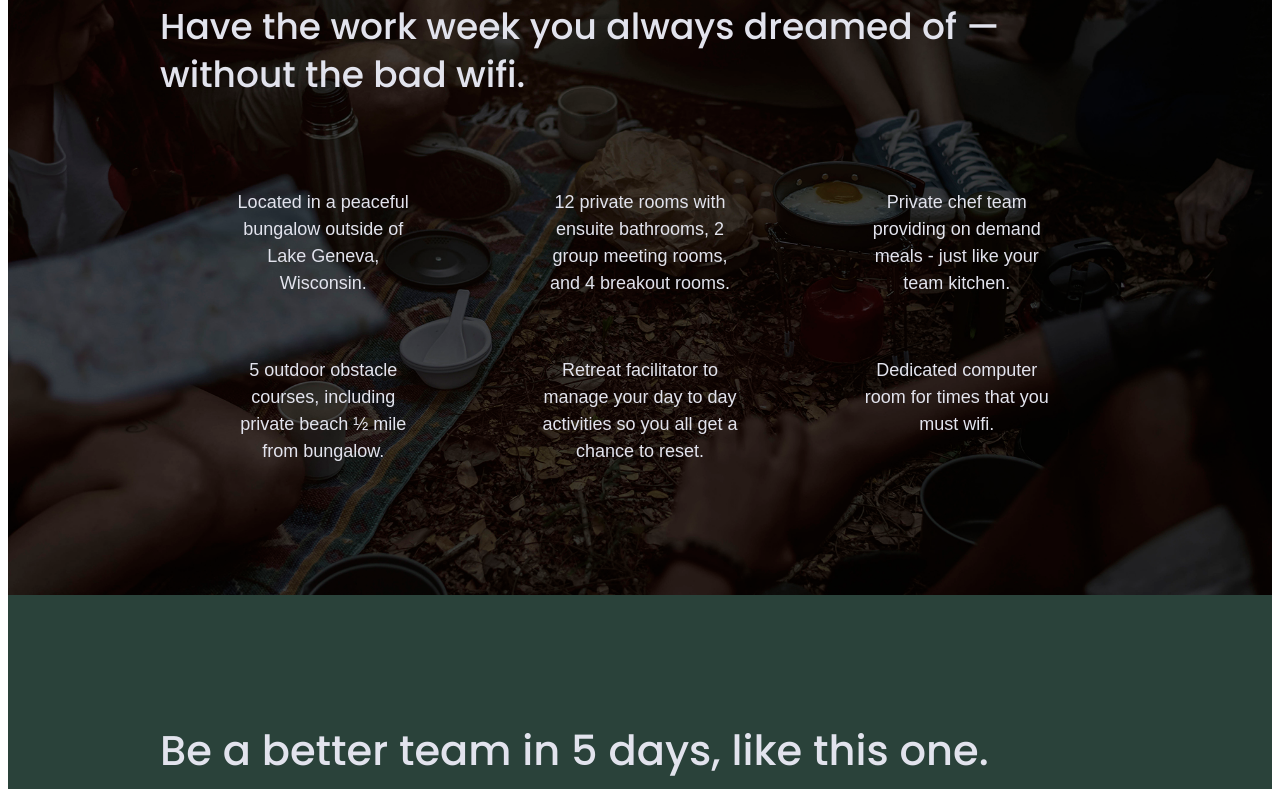
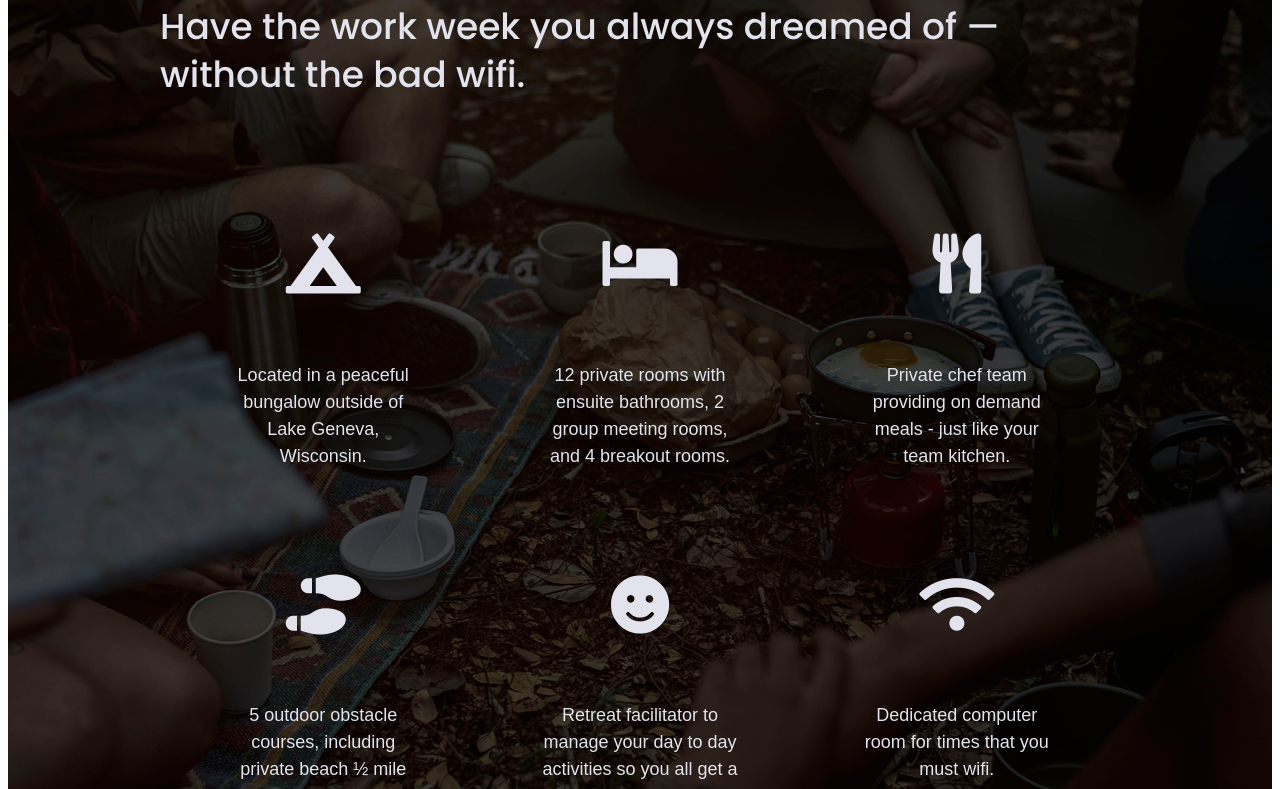
Before and after one commit to vons-el/unplugged-take-4, a website built with webpack: page index.html in a window 1280 px wide. Shown: the part 1177-1966 px from the top of the page. Built offline with nearby package versions, Linux system fonts and the light colour scheme.

```diff
--- a/css/style.css
+++ b/css/style.css
@@ -303,12 +303,19 @@ input[type=button] {
   width: 70%;
   margin: 30px 0;
 }
+
 .features .features-items {
   display: flex;
   justify-content: center;
   align-items: flex-start;
   flex-flow: row wrap;
   margin: 0;
+}
+
+.features h3 {
+  text-align: center;
+  font-size: 3.75rem;
+  margin-bottom: 40px;
 }
 
 .features p {
--- a/index.html
+++ b/index.html
@@ -6,6 +6,9 @@
   <meta name="viewport" content="width=device-width, initial-scale=1">
   <title>Unplugged Retreat</title>
   <link rel="stylesheet" href="css/style.css">
+
+<!-- FontAwesome CDN version 5.5 -->
+<link rel="stylesheet" href="https://use.fontawesome.com/releases/v5.5.0/css/all.css" integrity="sha384-B4dIYHKNBt8Bc12p+WXckhzcICo0wtJAoU8YZTY5qE0Id1GSseTk6S+L3BlXeVIU" crossorigin="anonymous">
   <meta name="description" content="">
 
   <meta property="og:title" content="">
@@ -75,27 +78,39 @@
       <h2>Have the work week you always dreamed of — without the bad wifi.</h2>
       <div class="features-items">
         <article>
-          <p class="fontawesome-icons"></p>
+          <h3 class="fontawesome-icons">
+            <i class="fas fa-campground"></i>
+          </h3>
           <p class="features-item-description">Located in a peaceful bungalow outside of Lake Geneva, Wisconsin.</p>
         </article>
          <article>
-          <p class="fontawesome-icons"></p>
+          <h3 class="fontawesome-icons">
+            <i class="fas fa-bed"></i>
+          </h3>
           <p class="features-item-description">12 private rooms with ensuite bathrooms, 2 group meeting rooms, and 4 breakout rooms.</p>
         </article>
          <article>
-          <p class="fontawesome-icons"></p>
+          <h3 class="fontawesome-icons">
+            <i class="fas fa-utensils"></i>
+          </h3>
           <p class="features-item-description">Private chef team providing on demand meals - just like your team kitchen.</p>
         </article>
          <article>
-          <p class="fontawesome-icons"></p>
+          <h3 class="fontawesome-icons">
+            <i class="fas fa-shoe-prints"></i>
+          </h3>
           <p class="features-item-description">5 outdoor obstacle courses, including private beach ½ mile from bungalow.</p>
         </article>
          <article>
-          <p class="fontawesome-icons"></p>
+          <h3 class="fontawesome-icons">
+            <i class="fas fa-smile"></i>
+          </h3>
           <p class="features-item-description">Retreat facilitator to manage your day to day activities so you all get a chance to reset.</p>
         </article>
          <article>
-          <p class="fontawesome-icons"></p>
+          <h3 class="fontawesome-icons">
+            <i class="fas fa-wifi"></i>
+          </h3>
           <p class="features-item-description">Dedicated computer room for times that you must wifi.</p>
         </article>
       </div>
```
Also changed, not shown: about/index.html (+3 -0 lines), faq/index.html (+5 -1 lines).
